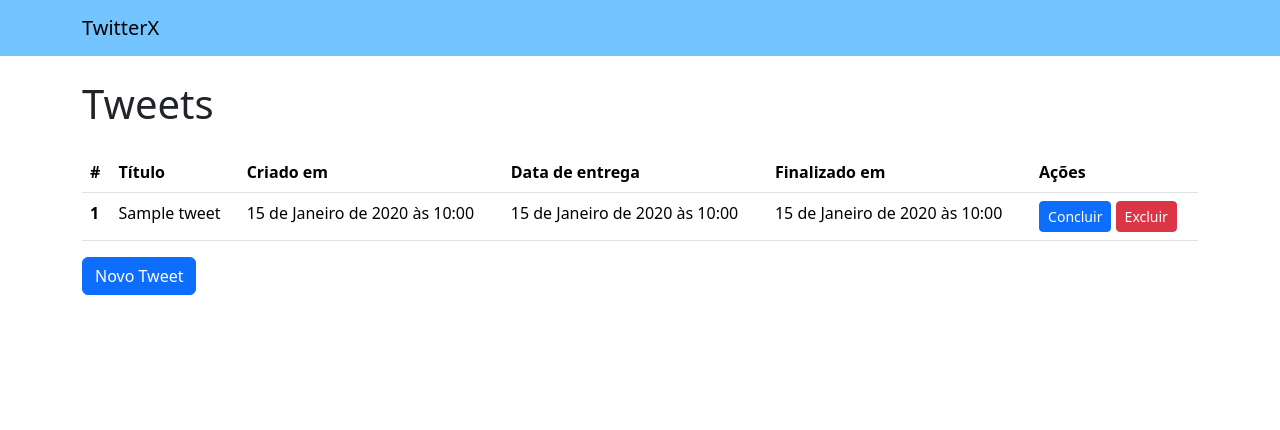
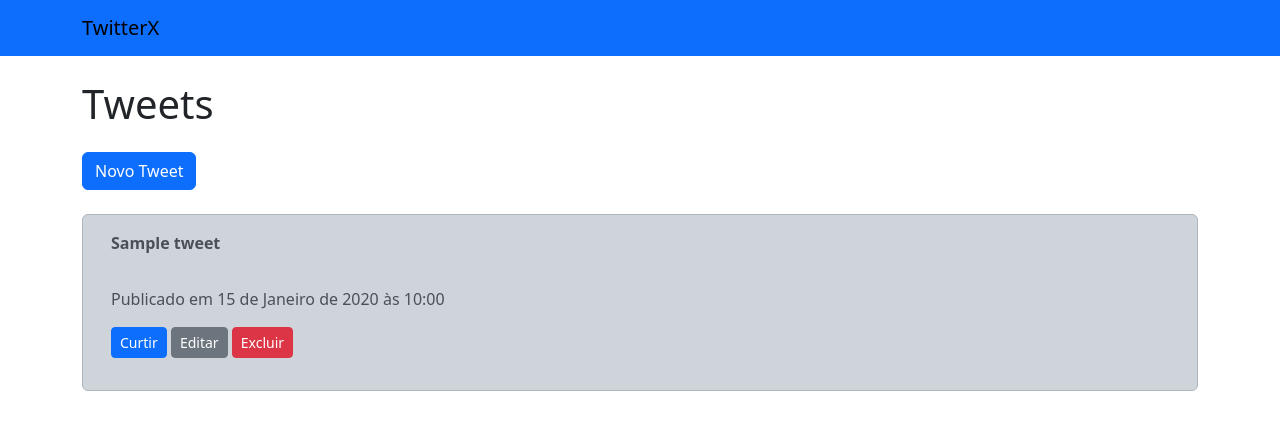
Before and after one commit to manoelacsilva/twitterX_clone, a Django app: page / in a window 1280 px wide. Shown: the top 430 px of the page. Run offline with Django 5.2, Linux system fonts and the light colour scheme; tables that the repository leaves empty hold one stand-in row (values such as "Sample post").

Commit message:
criando funcionalidade de editar e excluir tweet

```diff
--- a/setup/urls.py
+++ b/setup/urls.py
@@ -18,10 +18,12 @@ Including another URLconf
 from django.contrib import admin
 from django.urls import path
 
-from twitter.views import TweetListView, TweetCreateView
+from twitter.views import TweetListView, TweetCreateView, TweetUpdateView, TweetDeleteView
 
 urlpatterns = [
     path("admin/", admin.site.urls),
     path('', TweetListView.as_view(), name="tweet_list"),
     path("create", TweetCreateView.as_view(), name="tweet_create"),
+    path("update/<int:pk>", TweetUpdateView.as_view(), name="tweet_update"),
+    path("delete/<int:pk>", TweetDeleteView.as_view(), name="tweet_delete"),
 ]
--- a/twitter/models.py
+++ b/twitter/models.py
@@ -3,7 +3,10 @@ from django.db import models
 # Create your models here.
 
 class Tweet(models.Model):
-    title = models.CharField(verbose_name="Título", max_length=100, null=False, blank=False)
+    title = models.CharField(verbose_name="Escreva aqui", max_length=100, null=False, blank=False)
     created_at = models.DateTimeField(auto_now_add=True, null=False, blank=False)
     deadline = models.DateTimeField(verbose_name="Data de entrega", null=False, blank=False)
     finished_at = models.DateTimeField(null=True)
+
+    class Meta:
+        ordering = ["-created_at"]
--- /dev/null
+++ b/twitter/templates/base.html
@@ -0,0 +1,20 @@
+<!DOCTYPE html>
+<html lang="pt-br">
+    <head>
+        <meta charset="utf-8">
+        <meta name="viewport" content="width=device-width, initial-scale=1">
+        <title>TwitterX - {% block page_title %}{% endblock page_title %} </title>
+        <link href="https://cdn.jsdelivr.net/npm/bootstrap@5.3.3/dist/css/bootstrap.min.css" rel="stylesheet" integrity="sha384-QWTKZyjpPEjISv5WaRU9OFeRpok6YctnYmDr5pNlyT2bRjXh0JMhjY6hW+ALEwIH" crossorigin="anonymous">
+    </head>
+    <body>
+        <nav class="navbar mb-4" style="background-color: #0d6efd">
+            <div class="container">
+                <a class="navbar-brand custom-letter-spacing" href="{% url "tweet_list" %}">TwitterX</a>
+            </div>
+        </nav>
+        <main class="container">
+            {% block content %}{% endblock content %}
+        </main>
+        <script src="https://cdn.jsdelivr.net/npm/bootstrap@5.3.3/dist/js/bootstrap.bundle.min.js" integrity="sha384-YvpcrYf0tY3lHB60NNkmXc5s9fDVZLESaAA55NDzOxhy9GkcIdslK1eN7N6jIeHz" crossorigin="anonymous"></script>
+    </body>
+</html>
--- a/twitter/templates/twitter/tweet_list.html
+++ b/twitter/templates/twitter/tweet_list.html
@@ -1,52 +1,29 @@
-<!DOCTYPE html>
-<html lang="pt-br">
-    <head>
-        <meta charset="utf-8">
-        <meta name="viewport" content="width=device-width, initial-scale=1">
-        <title>TwitterX - Projeto Final</title>
-        <link href="https://cdn.jsdelivr.net/npm/bootstrap@5.3.3/dist/css/bootstrap.min.css" rel="stylesheet" integrity="sha384-QWTKZyjpPEjISv5WaRU9OFeRpok6YctnYmDr5pNlyT2bRjXh0JMhjY6hW+ALEwIH" crossorigin="anonymous">
-    </head>
-    <body>
-        <nav class="navbar mb-4" style="background-color: #73c4ff">
-            <div class="container">
-                <a class="navbar-brand" href="#">TwitterX</a>
+{% extends "base.html" %}
+
+{% block page_title %}
+    Feed
+{% endblock page_title %}
+
+{% block content %}
+    <h1 class="mb-4">Tweets</h1>
+    <a href="{% url 'tweet_create' %}" class="btn btn-primary mb-4">Novo Tweet</a>
+    {% for tweet in tweet_list %}
+    <div class="alert alert-dark" role="alert">
+        <div class="container">
+            <div>
+                {% comment %} <th scope="row">{{ tweet.pk }}</th> {% endcomment %}
+                <p class="mb-2"><strong>{{ tweet.title }}</strong></p> </br>
+                <p>Publicado em {{ tweet.created_at }}</p>
+                {% comment %} <p>{{ tweet.deadline }}</p>
+                <p>{{ tweet.finished_at|default:"-" }}</p> {% endcomment %}
+                <p>
+                    <a href="#" class="btn btn-primary btn-sm">Curtir</a>
+                    <a href="{% url 'tweet_update' pk=tweet.pk %}" class="btn btn-secondary btn-sm">Editar</a>
+                    <a href="{% url 'tweet_delete' pk=tweet.pk %}" class="btn btn-danger btn-sm">Excluir</a>
+                </p>
             </div>
-        </nav>
-        <main class="container">
-            <h1 class="mb-4">Tweets</h1>
-            {% if tweet_list %}
-            <table class="table">
-                <thead>
-                    <tr>
-                        <th scope="col">#</th>
-                        <th scope="col">Título</th>
-                        <th scope="col">Criado em</th>
-                        <th scope="col">Data de entrega</th>
-                        <th scope="col">Finalizado em</th>
-                        <th scope="col">Ações</th>
-                    </tr>
-                </thead>
-                <tbody>
-                    {% for tweet in tweet_list %}
-                        <tr>
-                            <th scope="row">{{ tweet.pk }}</th>
-                            <td>{{ tweet.title }}</td>
-                            <td>{{ tweet.created_at }}</td>
-                            <td>{{ tweet.deadline }}</td>
-                            <td>{{ tweet.finished_at|default:"-" }}</td>
-                            <td>
-                                <a href="#" class="btn btn-primary btn-sm">Concluir</a>
-                                <a href="#" class="btn btn-danger btn-sm">Excluir</a>
-                            </td>
-                        </tr>
-                    {% endfor %}
-                </tbody>
-            </table>
-            {% else %}
-            <p>Não há tweets registrados</p>
-        {% endif %}
-        <a href="{% url 'tweet_create' %}" class="btn btn-primary">Novo Tweet</a>
-        </main>
-        <script src="https://cdn.jsdelivr.net/npm/bootstrap@5.3.3/dist/js/bootstrap.bundle.min.js" integrity="sha384-YvpcrYf0tY3lHB60NNkmXc5s9fDVZLESaAA55NDzOxhy9GkcIdslK1eN7N6jIeHz" crossorigin="anonymous"></script>
-    </body>
-</html>
+        </div>
+    </div>
+    {% endfor %}
+
+{% endblock content %}
--- a/twitter/views.py
+++ b/twitter/views.py
@@ -1,4 +1,4 @@
-from django.views.generic import ListView, CreateView
+from django.views.generic import ListView, CreateView, UpdateView, DeleteView
 from django.urls import reverse_lazy
 from .models import Tweet
 
@@ -9,3 +9,12 @@ class TweetCreateView(CreateView):
     model = Tweet
     fields = ["title", "deadline"]
     success_url = reverse_lazy("tweet_list")
+
+class TweetUpdateView(UpdateView):
+    model = Tweet
+    fields = ["title", "deadline"]
+    success_url = reverse_lazy("tweet_list")
+
+class TweetDeleteView(DeleteView):
+    model = Tweet
+    success_url = reverse_lazy("tweet_list")
```
Also changed, not shown: twitter/templates/twitter/tweet_confirm_delete.html (added, +18 -0 lines), twitter/templates/twitter/tweet_form.html (+27 -25 lines).
